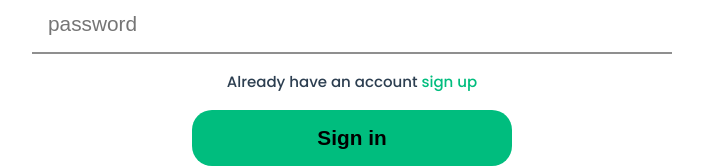
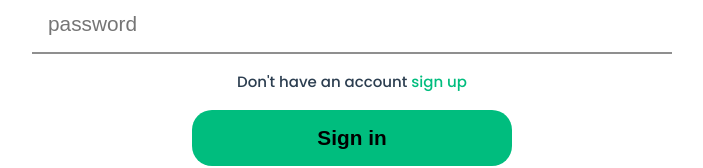
Before and after one commit to musaubrian/journal, a Vue app in the folder journal-vue/: page /signin in a window 1280 px wide. Shown: the part 340-508 px from the top of the page, without its empty margins (288-991 px from the left). Built offline with nearby package versions, Linux system fonts and the light colour scheme; no server answers.

Commit message:
fix: correctly name the sign-in and sign-up options

```diff
--- a/journal-vue/src/views/signInView.vue
+++ b/journal-vue/src/views/signInView.vue
@@ -8,7 +8,7 @@
                 <input type="text" placeholder="email" class="inputs" v-model="email" required>
                 <input type="password" placeholder="password" class="inputs" v-model="password" required>
 
-                <p>Already have an account <RouterLink to="/signup">sign up</RouterLink></p>
+                <p>Don't have an account <RouterLink to="/signup">sign up</RouterLink></p>
                 <div class="button-container">
                     <button type="submit">Sign in</button>
                 </div>
--- a/journal-vue/src/views/signUpView.vue
+++ b/journal-vue/src/views/signUpView.vue
@@ -8,7 +8,7 @@
                 <input type="text" placeholder="email" class="inputs" v-model="email" required>
                 <input type="password" placeholder="password" class="inputs" v-model="password" required>
 
-                <p>Don't have an account <RouterLink to="/signin">sign in</RouterLink></p>
+                <p>Already have an account <RouterLink to="/signin">sign in</RouterLink></p>
                 <div class="button-container">
                     <button type="submit">Sign up</button>
                 </div>
```
